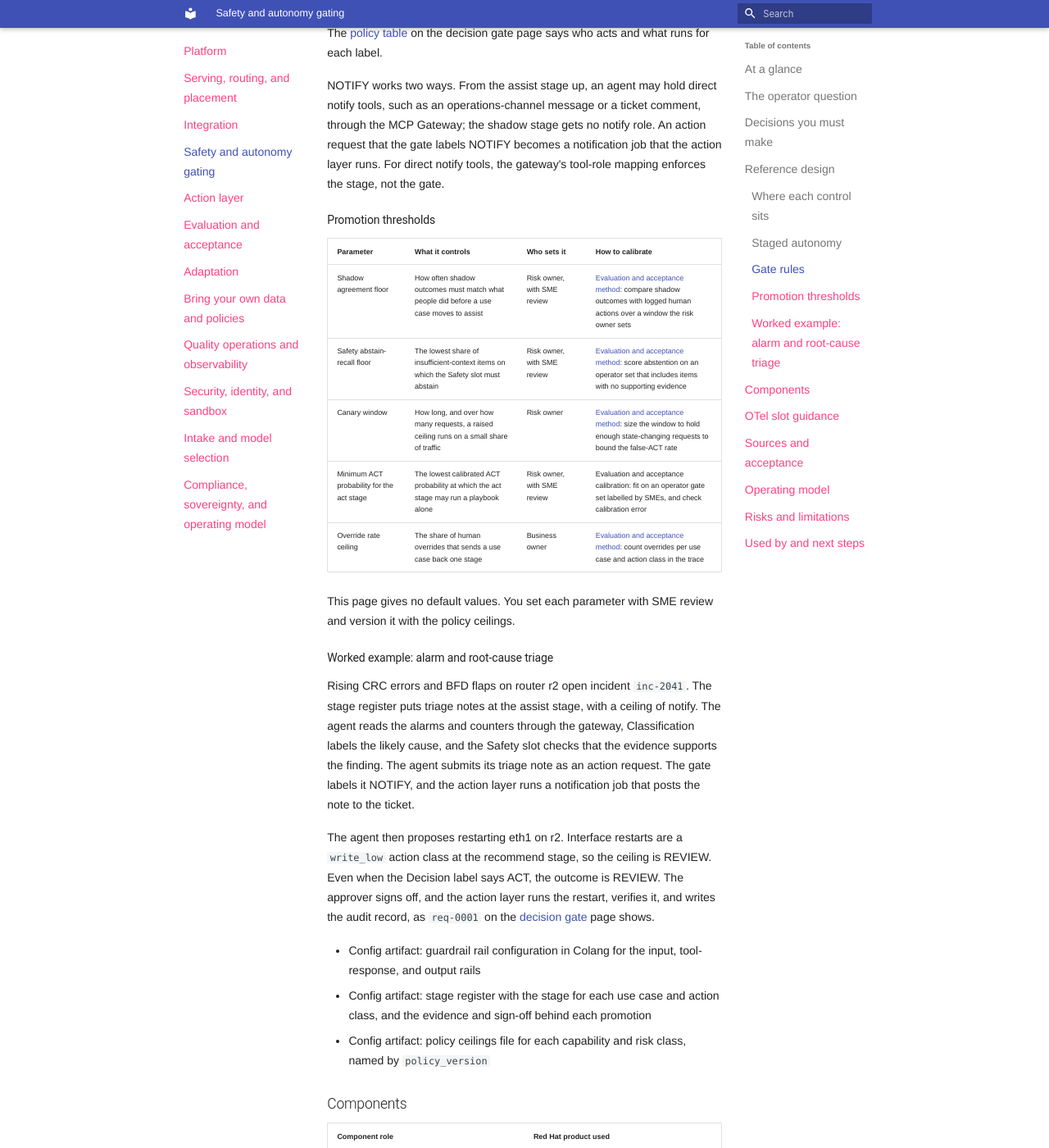
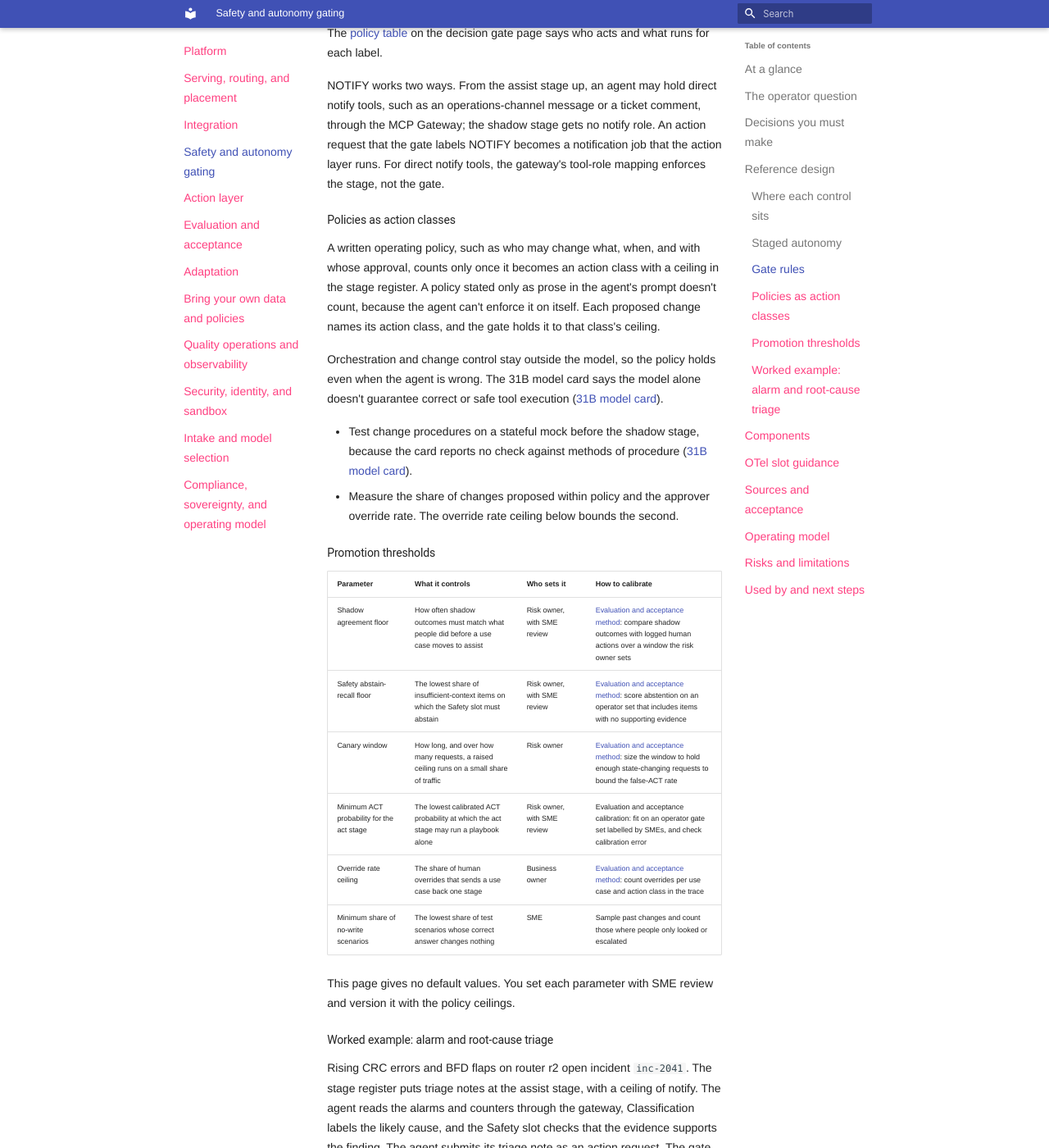
Before and after one commit to ravisharma5/otel-telco-blueprints, an MkDocs documentation site: the page built from platform/safety-autonomy-gating/README.md, in a window 1280 px wide and 1400 px high, scrolled down 3361 px. Shown: the whole window at 82% size. Built offline with MkDocs 1.6.1 and Material for MkDocs 9.7.7, drawn with Linux system fonts in a browser that asks for light colours; nearby versions of some CDN libraries; library files that are not in the unit come from our copies; some of the changed text lies outside the part shown.

Commit message:
docs(platform): fold policy-following agents into safety and autonomy gating
- Add a Policies as action classes section between gate rules and promotion thresholds
- Add a no-write scenario threshold and two model card source rows
- Test the section's position and key terms

```diff
--- a/platform/safety-autonomy-gating/README.md
+++ b/platform/safety-autonomy-gating/README.md
@@ -112,6 +112,15 @@ The outcome is the lower of the model label and the policy ceiling for the capab
 
 NOTIFY works two ways. From the assist stage up, an agent may hold direct notify tools, such as an operations-channel message or a ticket comment, through the MCP Gateway; the shadow stage gets no notify role. An action request that the gate labels NOTIFY becomes a notification job that the action layer runs. For direct notify tools, the gateway's tool-role mapping enforces the stage, not the gate.
 
+### Policies as action classes
+
+A written operating policy, such as who may change what, when, and with whose approval, counts only once it becomes an action class with a ceiling in the stage register. A policy stated only as prose in the agent's prompt doesn't count, because the agent can't enforce it on itself. Each proposed change names its action class, and the gate holds it to that class's ceiling.
+
+Orchestration and change control stay outside the model, so the policy holds even when the agent is wrong. The 31B model card says the model alone doesn't guarantee correct or safe tool execution ([31B model card](https://huggingface.co/farbodtavakkoli/OTel-2.0-LLM-31B-IT#tool-use-and-instruction-following)).
+
+- Test change procedures on a stateful mock before the shadow stage, because the card reports no check against methods of procedure ([31B model card](https://huggingface.co/farbodtavakkoli/OTel-2.0-LLM-31B-IT#operational-procedure-mop-validation-not-performed)).
+- Measure the share of changes proposed within policy and the approver override rate. The override rate ceiling below bounds the second.
+
 ### Promotion thresholds
 
 | Parameter | What it controls | Who sets it | How to calibrate |
@@ -121,6 +130,7 @@ NOTIFY works two ways. From the assist stage up, an agent may hold direct notify
 | Canary window | How long, and over how many requests, a raised ceiling runs on a small share of traffic | Risk owner | [Evaluation and acceptance method](../evaluation-acceptance/README.md): size the window to hold enough state-changing requests to bound the false-ACT rate |
 | Minimum ACT probability for the act stage | The lowest calibrated ACT probability at which the act stage may run a playbook alone | Risk owner, with SME review | Evaluation and acceptance calibration: fit on an operator gate set labelled by SMEs, and check calibration error |
 | Override rate ceiling | The share of human overrides that sends a use case back one stage | Business owner | [Evaluation and acceptance method](../evaluation-acceptance/README.md): count overrides per use case and action class in the trace |
+| Minimum share of no-write scenarios | The lowest share of test scenarios whose correct answer changes nothing | SME | Sample past changes and count those where people only looked or escalated |
 
 This page gives no default values. You set each parameter with SME review and version it with the policy ceilings.
 
@@ -168,6 +178,8 @@ Each key claim links its source, as set out in [the Sources table](../../framewo
 | 6 | NeMo Guardrails runs on OpenShift AI and screens input and output with configurable rails | Red Hat guidance | [Deploy NeMo Guardrails on OpenShift AI](https://developers.redhat.com/articles/2026/09/09/deploy-nemo-guardrails-on-red-hat-openshift-ai) |
 | 7 | The MCP gateway screens tool requests and responses with NeMo guardrails | Red Hat guidance | [MCP gateway guardrails](https://docs.redhat.com/en/documentation/red_hat_connectivity_link/1.5/html/secure_your_traffic/mcp-gateway-guardrails) |
 | 8 | An Automation Orchestrator workflow can call a REST service as a step and branch on the result | Red Hat guidance | [Automation Orchestrator REST API step](https://docs.redhat.com/en/documentation/automation_orchestrator/2026.8/develop-add_a_rest_api_step_to_a_workflow) |
+| 9 | Agentic use needs an external tool runtime, checked tool schemas, permission controls, audit logging, and human review, and the model alone doesn't guarantee correct or safe tool execution | model card | [OTel-2.0-LLM-31B-IT model card](https://huggingface.co/farbodtavakkoli/OTel-2.0-LLM-31B-IT#tool-use-and-instruction-following) |
+| 10 | The card reports no check of the 31B against methods of procedure such as configuration changes and failovers | model card | [OTel-2.0-LLM-31B-IT model card](https://huggingface.co/farbodtavakkoli/OTel-2.0-LLM-31B-IT#operational-procedure-mop-validation-not-performed) |
 
 - Gate: the shadow agreement floor is met before a use case moves from shadow to assist.
 - Gate: the Safety abstain-recall floor is met on insufficient-context items before the Safety slot fronts answers.
```
Also changed, not shown: 1 other file.
